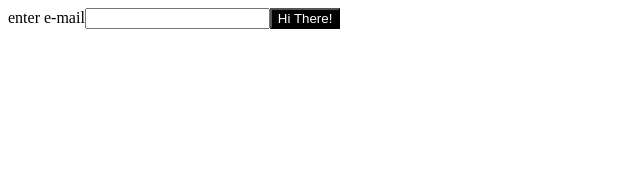
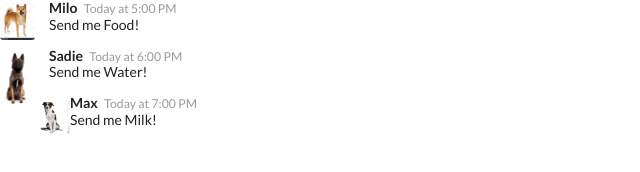
Before and after one commit to celsodasecond/first-react-app, a React app: page / in a window 1280 px wide. Shown: the whole page, without its empty margins (0-640 px from the left). Built offline with nearby package versions, Linux system fonts and the light colour scheme.

Commit message:
Made a simple blog post comment
Integrated Semantic UI using CDN, did Component Nesting, and used the 'props' system to make it configurable.

```diff
--- a/public/index.html
+++ b/public/index.html
@@ -9,6 +9,8 @@
       name="description"
       content="Web site created using create-react-app"
     />
+    <!-- SEMANTIC UI -->
+    <link rel="stylesheet" href="https://cdnjs.cloudflare.com/ajax/libs/semantic-ui/2.5.0/semantic.min.css" integrity="sha512-KXol4x3sVoO+8ZsWPFI/r5KBVB/ssCGB5tsv2nVOKwLg33wTFP3fmnXa47FdSVIshVTgsYk/1734xSk9aFIa4A==" crossorigin="anonymous" referrerpolicy="no-referrer" />
     <link rel="apple-touch-icon" href="%PUBLIC_URL%/logo192.png" />
     <!--
       manifest.json provides metadata used when your web app is installed on a
--- /dev/null
+++ b/src/components/SingleComment.js
@@ -0,0 +1,25 @@
+import React from 'react'
+
+
+export default function SingleComment(props) {
+    return (
+        <div className='comment'>
+            <a href='/' className='avatar'>
+                <img src={props.image} alt='profile' />
+            </a>
+            <div className='content'>
+                <a href='/' className='author'>
+                    {props.dogname}
+                </a>
+                <div className='metadata'>
+                    <span className='date'>
+                        {props.date}
+                    </span>
+                </div>
+                <div className='Text'>
+                    {props.text}
+                </div>
+            </div>
+        </div>
+    )
+}
--- a/src/index.js
+++ b/src/index.js
@@ -1,5 +1,9 @@
 import React from 'react';
 import ReactDOM from 'react-dom';
+import SingleComment from './components/SingleComment.js'
+import dogpic1 from './assets/dogpic1.jpg'
+import dogpic2 from './assets/dogpic2.jpg'
+import dogpic3 from './assets/dogpic3.jpg'
 
 function getButtonText() {
     return 'Hi There!';
@@ -8,13 +12,27 @@ function getButtonText() {
 // Function Based Component using ES 2015 Syntax
 const App = () => {
     return(
-        <div>
-            <label htmlFor='name' className='label'>enter e-mail</label>
-            <input id="name" type="text"></input>
-            <button style={{backgroundColor: 'black', color: 'white'}}>
-                {getButtonText()}
-            </button>
+        <div className='ui comments'>
+            <SingleComment
+                dogname='Milo'
+                image={dogpic1}
+                date='Today at 5:00 PM'
+                text='Send me Food!'
+            />
+            <SingleComment
+                dogname='Sadie'
+                image={dogpic2}
+                date='Today at 6:00 PM'
+                text='Send me Water!'
+            />
+            <SingleComment
+                dogname='Max'
+                image={dogpic3}
+                date='Today at 7:00 PM'
+                text='Send me Milk!'
+            />
         </div>
+
     )
 }
 
```
Also changed, not shown: src/assets/dogpic1.jpg (added), src/assets/dogpic2.jpg (added), src/assets/dogpic3.jpg (added).
